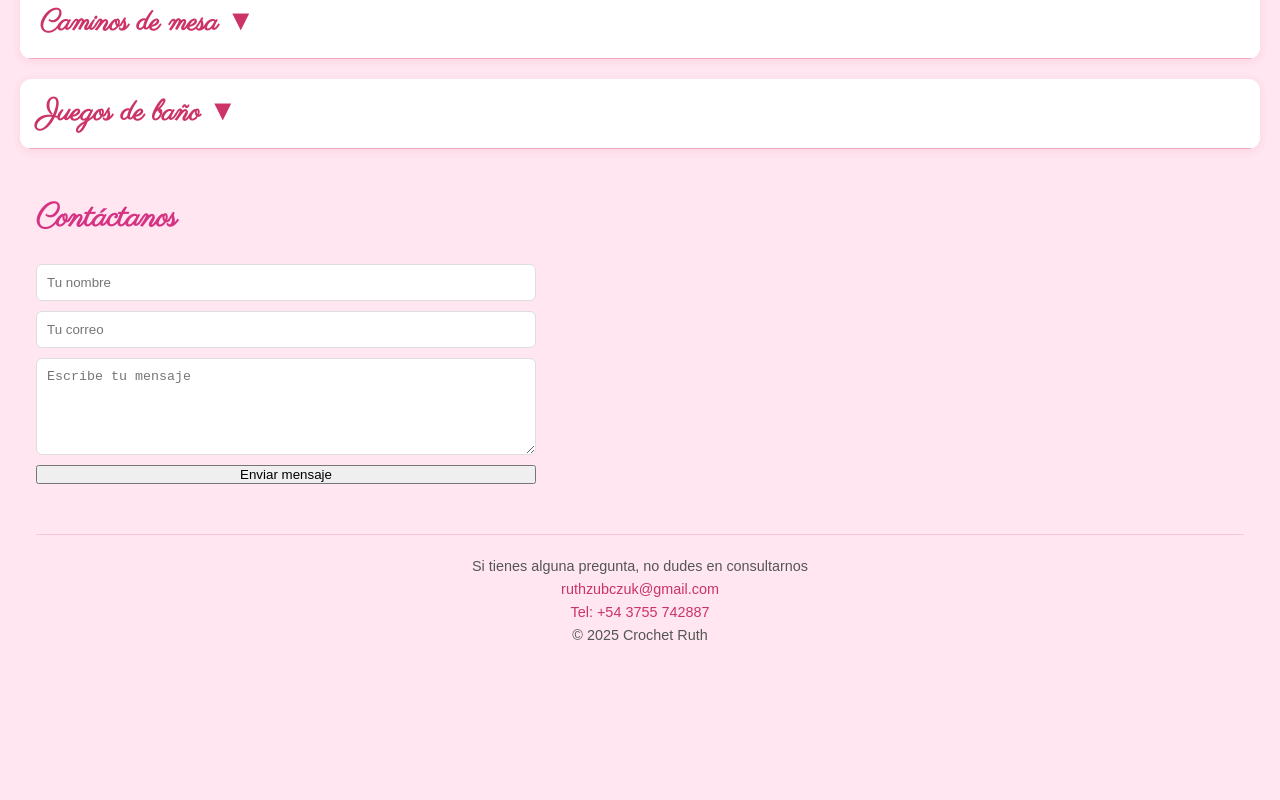
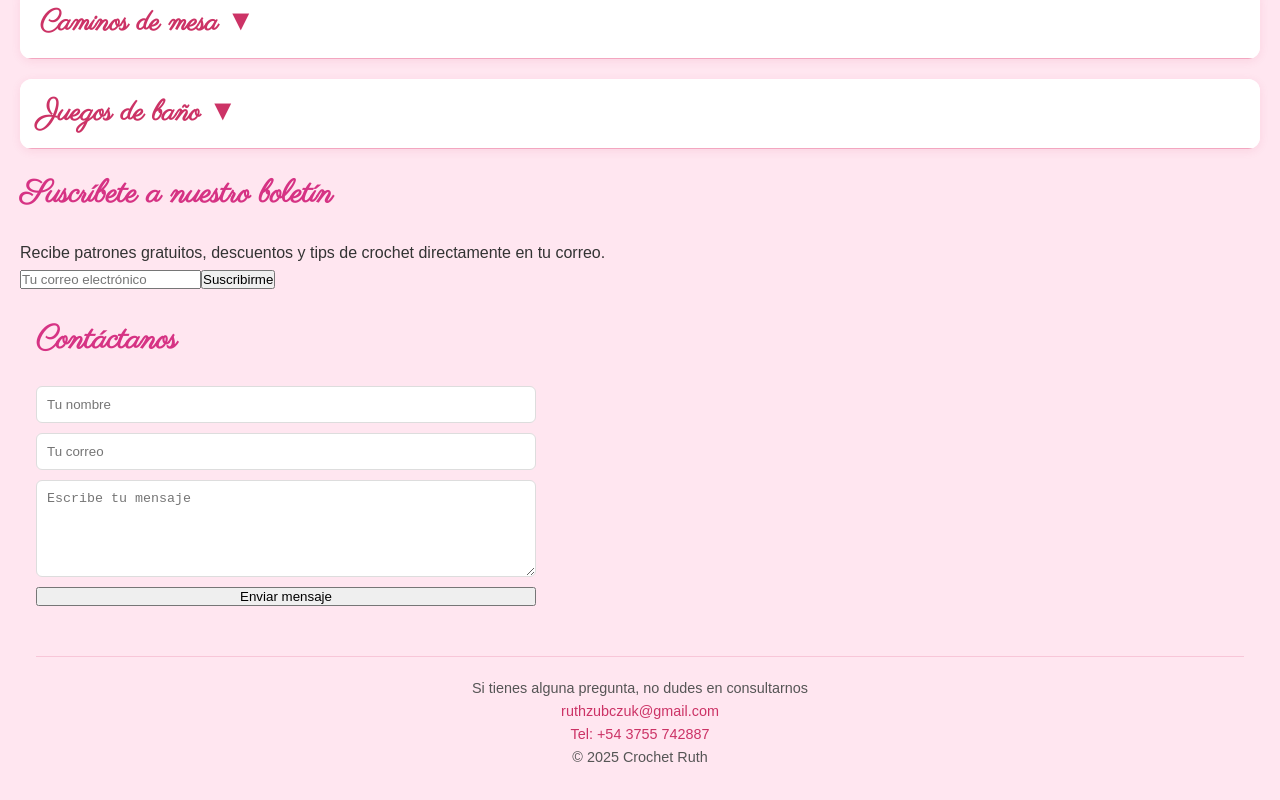
Before and after one commit to zubczani-dev/tejidosartesanalesnuevo, a React (Vite) app in the folder tejidos_app/: page / in a window 1280 px wide. Shown: the part 1702-2502 px from the top of the page. Before the commit the page ends 2413 px from the top, so only its background shows below. Built offline with nearby package versions, Linux system fonts and the light colour scheme.

Commit message:
Actualización

```diff
--- a/tejidos_app/src/App.jsx
+++ b/tejidos_app/src/App.jsx
@@ -3,6 +3,7 @@ import Header from "./components/Header";
 import Historia from "./Historia";
 import Productos from "./components/Productos";
 import Contacto from "./components/Contacto";
+import Newsletter from "./components/Newsletter";
 
 export default function App() {
   return (
@@ -11,6 +12,7 @@ export default function App() {
       <Header />
       <Historia />
       <Productos />
+      <Newsletter />
       <Contacto />
     </>
   );
--- a/tejidos_app/src/components/Contacto.jsx
+++ b/tejidos_app/src/components/Contacto.jsx
@@ -2,7 +2,7 @@ export default function Contacto() {
   return (
     <section id="contacto">
       <h2>Contáctanos</h2>
-      <form action="https://formspree.io/f/" method="POST">
+      <form action="https://formspree.io/f/xzzakgwo" method="POST">
         <input type="text" name="nombre" placeholder="Tu nombre" required />
         <input type="email" name="email" placeholder="Tu correo" required />
         <textarea name="mensaje" rows="5" placeholder="Escribe tu mensaje" required></textarea>
--- /dev/null
+++ b/tejidos_app/src/components/Newsletter.jsx
@@ -0,0 +1,43 @@
+import { useState } from "react";
+
+export default function Newsletter() {
+  const [email, setEmail] = useState("");
+  const [message, setMessage] = useState("");
+
+  const handleSubmit = (e) => {
+    e.preventDefault();
+
+    if (!email.includes("@")) {
+      setMessage("⚠️ Ingresa un email válido.");
+      return;
+    }
+
+    setMessage(" ¡Gracias por suscribirte! Pronto recibirás nuestras novedades.");
+    setEmail("");
+  };
+
+  return (
+    <section className="p-6 bg-purple-100 rounded-lg shadow-md max-w-lg mx-auto my-8 text-center">
+      <h2 className="text-2xl font-bold mb-3"> Suscríbete a nuestro boletín</h2>
+      <p className="mb-4">Recibe patrones gratuitos, descuentos y tips de crochet directamente en tu correo.</p>
+
+      <form onSubmit={handleSubmit} className="flex flex-col sm:flex-row gap-2 justify-center">
+        <input
+          type="email"
+          placeholder="Tu correo electrónico"
+          className="flex-1 p-2 border rounded"
+          value={email}
+          onChange={(e) => setEmail(e.target.value)}
+        />
+        <button
+          type="submit"
+          className="bg-purple-500 hover:bg-purple-600 text-white font-bold py-2 px-4 rounded"
+        >
+          Suscribirme
+        </button>
+      </form>
+
+      {message && <p className="mt-3 text-sm">{message}</p>}
+    </section>
+  );
+}
```
